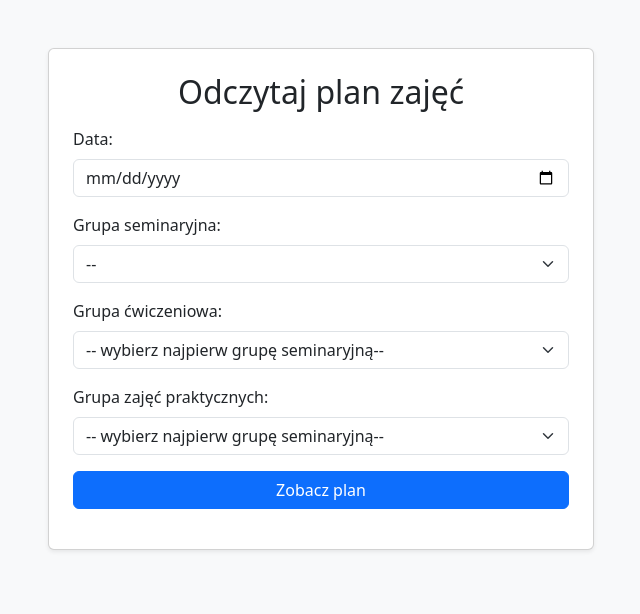
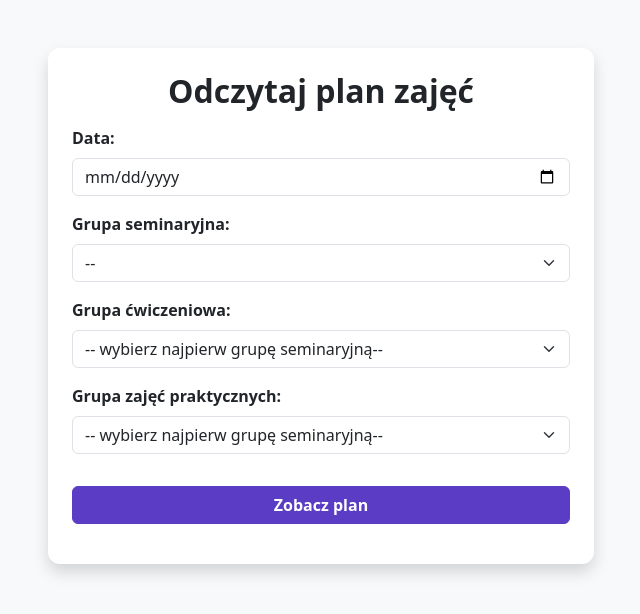
Before and after one commit to nataliabpw/class-schedule-viewer, a Flask app: page / in a window 1280 px wide. Shown: the top 614 px of the page, without its empty margins (319-959 px from the left). Run offline with Flask 3, Linux system fonts and the light colour scheme.

Commit message:
Improve UI by updating colors and cards styling

```diff
--- a/src/static/js/app.js
+++ b/src/static/js/app.js
@@ -49,7 +49,8 @@
         scheduleDiv.innerHTML = '';
 
         const card = document.createElement('div');
-        card.classList.add('card', 'shadow-sm', 'mb-4');
+        card.classList.add('card', 'shadow', 'mb-4', 'border-0');
+        card.style.borderRadius = "12px";
         scheduleDiv.appendChild(card);
 
         const cardBody = document.createElement('div');
@@ -63,7 +64,7 @@
         header.innerHTML = `
             <div class="text-center">
                 <h5 class="mb-1 fw-semibold">${data.schedule_name}</h5>
-                <div class="text-muted small">
+                <div class="text-muted mt-3">
                     ${data.selected_date} • ${data.weekday}
                 </div>
             </div>
@@ -81,7 +82,7 @@
 
         // Table
         const table = document.createElement('table');
-        table.classList.add('table', 'table-hover', 'align-middle', 'mt-3', 'text-center');
+        table.classList.add('table', 'table-hover', 'align-middle', 'mt-4', 'text-center');
 
         const thead = document.createElement('thead');
         thead.classList.add('table-light');
--- a/src/templates/index.html
+++ b/src/templates/index.html
@@ -10,21 +10,21 @@
     <div class="container py-5">
         <div class="row justify-content-center">
             <div class="col-12 col-md-8 col-lg-6">
-                <div class="card shadow-sm p-4 ">
-                    <h2 class="text-center mb-3">Odczytaj plan zajęć</h2>
+                <div class="card shadow p-4 border-0" style="border-radius:12px;">
+                    <h2 class="text-center mb-3 fw-semibold">Odczytaj plan zajęć</h2>
                     <div id="error-container"
                         class="alert alert-danger"
-                        style="display:none;"
+                        style="display:none; text-align: center;"
                         role="alert">
                     </div>
                     <div class="mb-3">
                         <form id="schedule-form">
                             <div class="mb-3">
-                                <label class="form-label">Data:</label>
+                                <label class="form-label fw-semibold">Data:</label>
                                 <input type="date" name="selected_date" value="" class="form-control">
                             </div>
                             <div class="mb-3">
-                                <label class="form-label">Grupa seminaryjna:</label>
+                                <label class="form-label fw-semibold">Grupa seminaryjna:</label>
                                 <select name="group_seminaria" id="group-seminaria" class="form-select">
                                     <option value="">--</option>
                                     {% for group in groups %}
@@ -33,18 +33,18 @@
                                 </select>
                             </div>
                             <div class="mb-3">
-                                <label class="form-label">Grupa ćwiczeniowa:</label>
+                                <label class="form-label fw-semibold">Grupa ćwiczeniowa:</label>
                                 <select name="group_cwiczenia" id="group-cwiczenia" class="form-select">
                                     <option value="">-- wybierz najpierw grupę seminaryjną--</option>
                                 </select>
                             </div>
                             <div class="mb-3">
-                                <label class="form-label">Grupa zajęć praktycznych:</label>
+                                <label class="form-label fw-semibold">Grupa zajęć praktycznych:</label>
                                 <select name="group_zajecia" id="group-zajecia" class="form-select">
                                     <option value="">-- wybierz najpierw grupę seminaryjną--</option>
                                 </select>
                             </div>
-                            <button type="submit" class="btn btn-primary w-100">Zobacz plan</button>
+                            <button type="submit" class="btn w-100 fw-semibold mt-3" style="background-color:#5b3cc4; border-color:#5b3cc4; color:white;">Zobacz plan</button>
                         </form>
                     </div>
                 </div>
```
